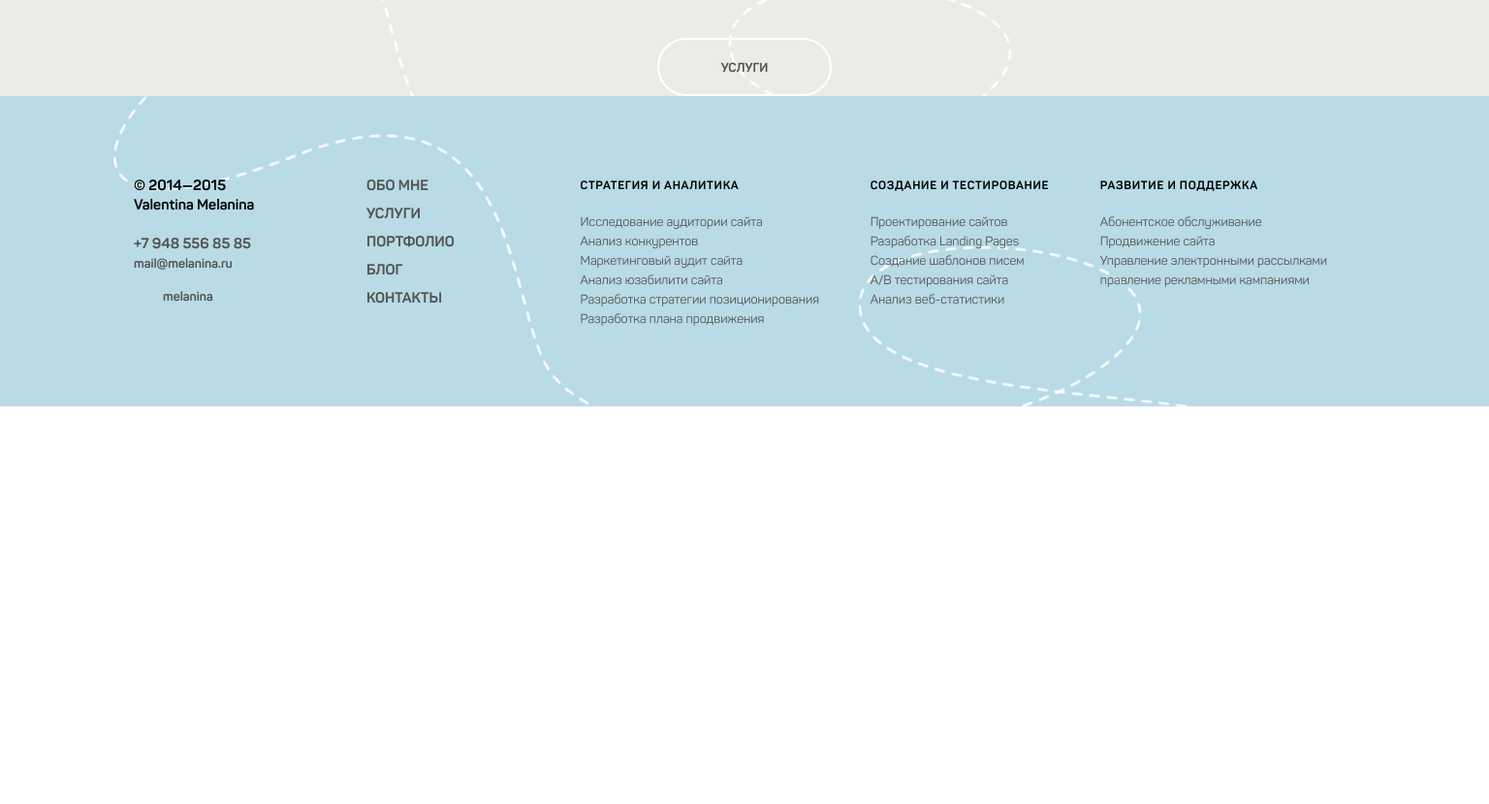
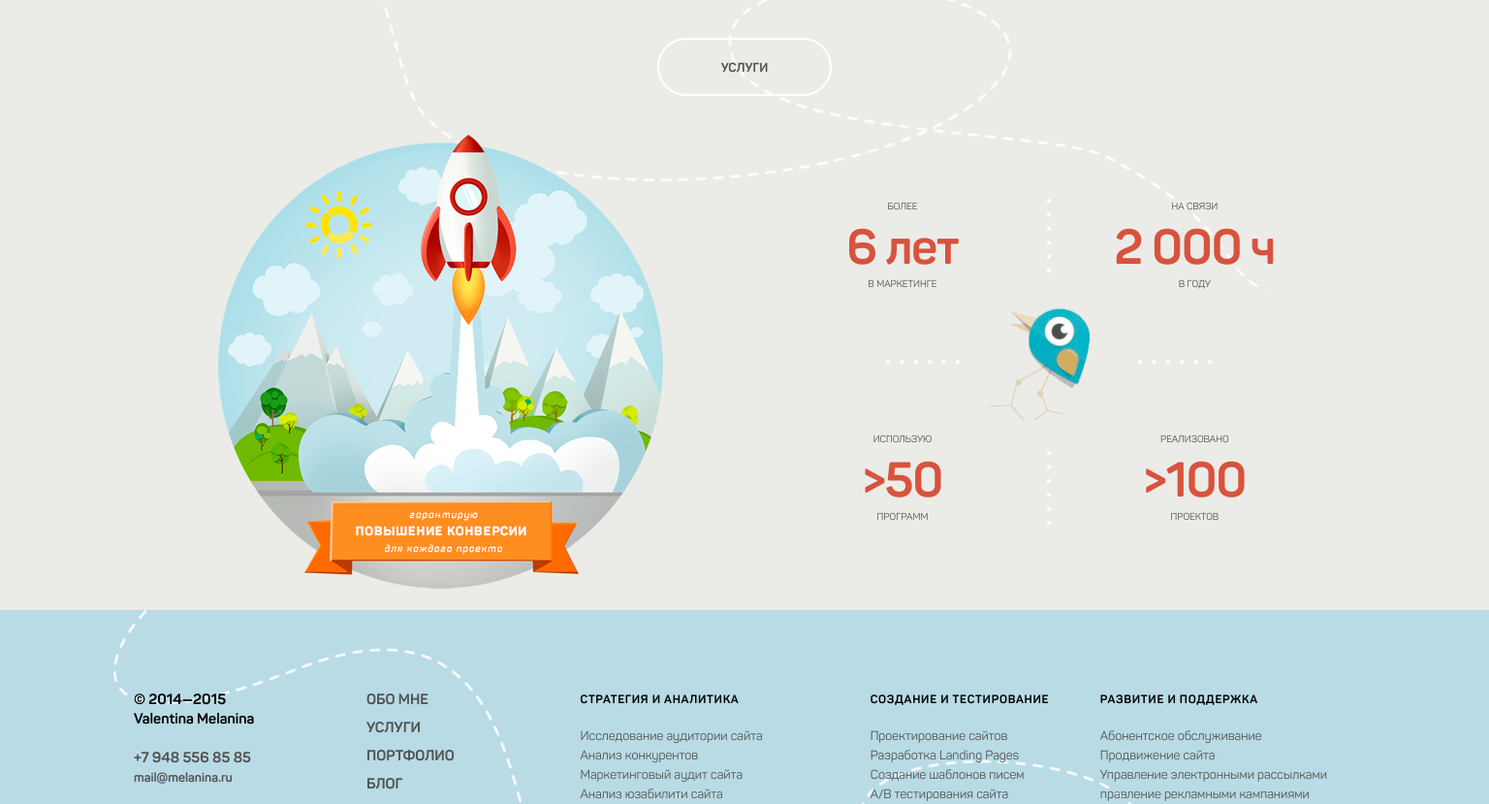
Before and after one commit to Web-Ares/melanina, a plain HTML site: page index.html in a window 1536 px wide. Shown: the part 1344-2173 px from the top of the page at 97% size. Before the commit the page ends 1763 px from the top, so only its background shows below. Drawn offline with Linux system fonts and the light colour scheme; animation ran at ten frames a second.

Commit message:
solutions the end

```diff
--- a/css/main.css
+++ b/css/main.css
@@ -366,6 +366,10 @@ a.btn:hover {
     background: #ebece7 url("../img/line1.png") no-repeat;
     text-align: center;
 }
+.solutions__wrap {
+    margin: 0 auto;
+    padding: 0 15px;
+}
 .solutions .site__title {
     padding-bottom: 21px;
 }
@@ -379,6 +383,66 @@ a.btn:hover {
     color: #88b900;
     font-family: "panton-bold", sans-serif;
     font-weight: 400;
+}
+.solutions__inform {
+    text-align: justify;
+    padding-top: 19px;
+}
+.solutions__inform:after {
+    content: '';
+    display: inline-block;
+    width: 100%;
+}
+.solutions__ban {
+    width: 49%;
+    display: inline-block;
+    vertical-align: middle;
+}
+.solutions__ban img {
+    display: block;
+    max-width: 139%;
+    float: right;
+}
+.solutions__indicators {
+    width: 49%;
+    display: inline-block;
+    vertical-align: middle;
+    text-align: center;
+    font-size: 5px;
+    color: #535251;
+    position: relative;
+}
+.solutions__indicators:after {
+    content: '';
+    display: block;
+    clear: both;
+}
+.solutions__indicators:after {
+    content: '';
+    background: url("../img/solutions-inform-bg.png") no-repeat center;
+    background-size: contain;
+    position: absolute;
+    top: 20%;
+    left: 20%;
+    right: 20%;
+    bottom: 20%;
+    z-index: 1;
+}
+.solutions__indicators li {
+    float: left;
+    width: 50%;
+    text-align: center;
+    padding: 18px 0;
+    position: relative;
+    z-index: 2;
+}
+.solutions__indicators strong {
+    font-family: "panton-bold", sans-serif;
+    font-size: 18px;
+    color: #d8533d;
+    display: block;
+    padding: 9px 0;
+    letter-spacing: -1px;
 }
 /* --------------- /solutions --------------- */
 
@@ -540,8 +604,6 @@ a.btn:hover {
         line-height: 36px;
         margin-bottom: 48px;
     }
-    .strategy strong {
-    }
     .strategy__btns {
         font-size: 20px;
         margin-bottom: 50px;
@@ -557,6 +619,22 @@ a.btn:hover {
         font-size: 27px;
         line-height: 36px;
         margin-bottom: 48px;
+    }
+    .solutions__indicators {
+        font-size: 10px;
+    }
+    .solutions__inform {
+        padding-top: 39px;
+    }
+    .solutions__ban img {
+        max-width: 136%;
+    }
+    .solutions__indicators li {
+        padding: 35px 0;
+    }
+    .solutions__indicators strong {
+        font-size: 36px;
+        padding: 12px 0 22px;
     }
     /* --------------- /strategy --------------- */
 
@@ -650,33 +728,44 @@ a.btn:hover {
     /* --------------- /menu --------------- */
 
     /* --------------- solutions --------------- */
-    .solutions {
-    }
     .solutions p {
         font-size: 30px;
         line-height: 45px;
         margin-bottom: 42px;
     }
-    .solutions strong {
-    }
     .solutions .site__title {
         padding-bottom: 50px;
     }
-    .solutions .site__wrap {
+    .solutions__wrap {
         max-width: 1000px;
+    }
+    .solutions__inform {
+        padding-top: 34px;
+    }
+    .solutions__ban img {
+        float: none;
+        max-width: 100%;
+        margin: 0 auto;
+    }
+    .solutions__indicators li {
+        padding: 75px 0;
+    }
+    .solutions__indicators strong {
+        font-size: 50px;
+        padding-bottom: 8px;
+    }
+    .solutions__indicators:after {
+        top: 15%;
+        left: 15%;
+        right: 15%;
+        bottom: 15%;
     }
     /* --------------- /solutions --------------- */
 
     /* --------------- strategy --------------- */
-    .strategy {
-    }
-    .strategy__wrap {
-    }
     .strategy p {
         font-size: 35px;
         line-height: 50px;
-    }
-    .strategy strong {
     }
     .strategy__btns {
         width: 620px;
--- a/index.html
+++ b/index.html
@@ -87,8 +87,8 @@
             <!-- solutions -->
             <div class="solutions">
 
-                <!-- site__wrap -->
-                <div class="site__wrap">
+                <!-- solutions__wrap -->
+                <div class="solutions__wrap">
 
                     <!-- site__title -->
                     <h2 class="site__title">эффективные решения</h2>
@@ -99,6 +99,50 @@
                         <strong>два высших образования</strong> обеспечивают мне целостное видение ситуации.</p>
 
                     <a href="#" class="btn">УСЛУГИ</a>
+
+                </div>
+                <!-- /solutions__wrap -->
+
+                <!-- site__wrap -->
+                <div class="site__wrap">
+
+                    <!-- solutions__inform -->
+                    <div class="solutions__inform">
+
+                        <!-- solutions__ban -->
+                        <div class="solutions__ban">
+                            <img src="pic/solutions_ban.png" alt="">
+                        </div>
+                        <!-- /solutions__ban -->
+
+                        <!-- solutions__indicators -->
+                        <ul class="solutions__indicators">
+                            <li>
+                                БОЛЕЕ
+                                <strong>6 лет</strong>
+                                В МАРКЕТИНГЕ
+                            </li>
+                            <li>
+                                НА СВЯЗИ
+                                <strong>2 000 ч</strong>
+                                В ГОДУ
+                            </li>
+                            <li>
+                                ИСПОЛЬЗУЮ
+                                <strong>>50</strong>
+                                ПРОГРАММ
+                            </li>
+                            <li>
+                                РЕАЛИЗОВАНО
+                                <strong>>100</strong>
+                                ПРОЕКТОВ
+                            </li>
+                        </ul>
+                        <!-- /solutions__indicators -->
+
+                    </div>
+                    <!-- /solutions__inform -->
+
                 </div>
                 <!-- /site__wrap -->
 
```
Also changed, not shown: img/bird2.png (added), img/solutions-inform-bg.png (added), pic/solutions_ban.png (added).
